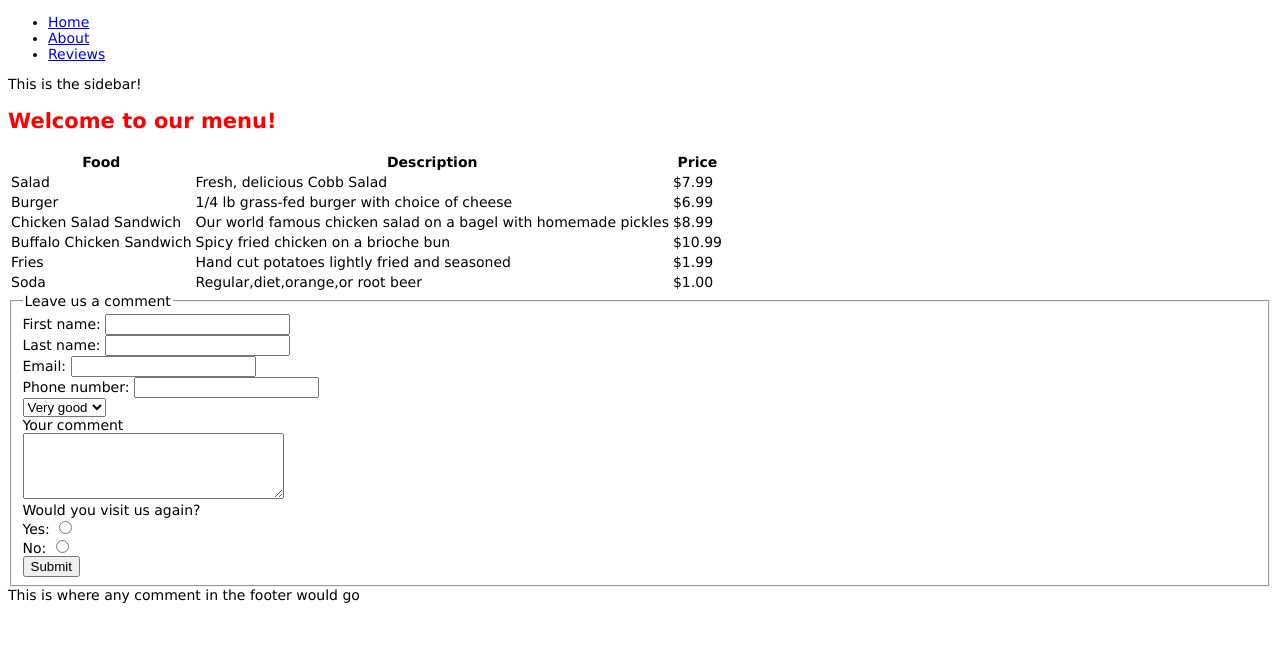
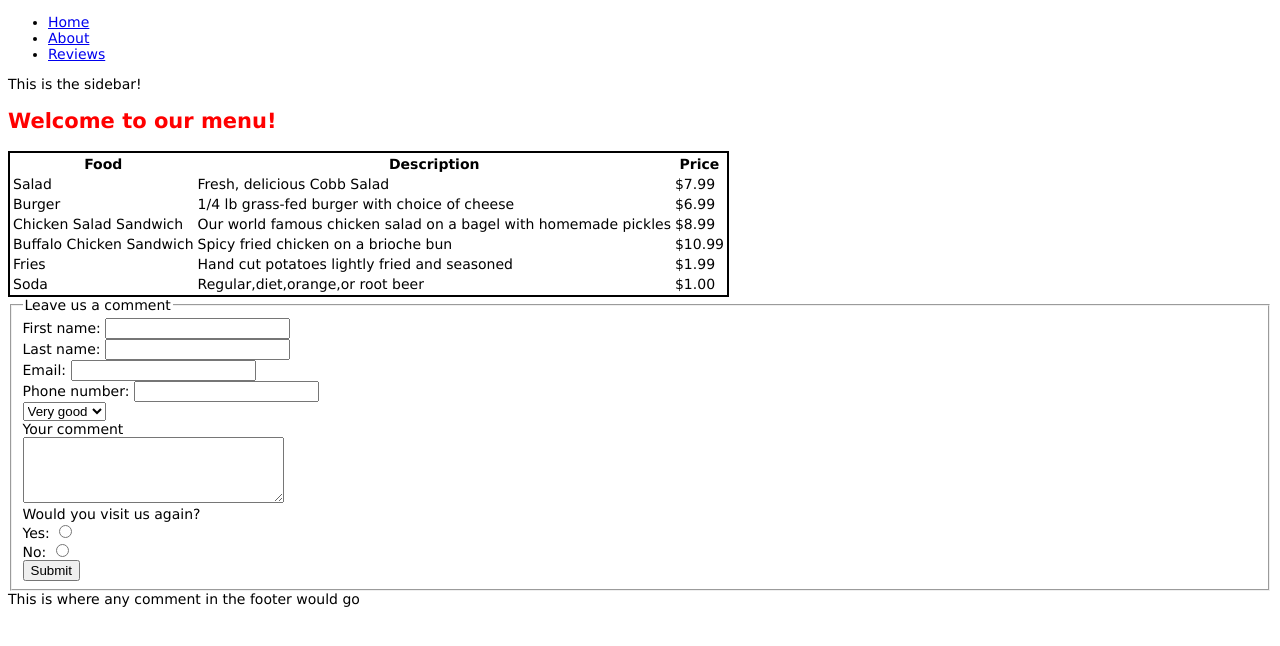
Before and after one commit to Osvaldoav/webDev2020, a plain HTML site: page class03/index.html in a window 1280 px wide. Drawn offline with Linux system fonts and the light colour scheme.

Commit message:
modifed css file

```diff
--- a/class03/css/styles.css
+++ b/class03/css/styles.css
@@ -6,3 +6,7 @@ body{
 h2 {
   color: red;
 }
+
+table{
+  border: 2px solid black;
+}
```
